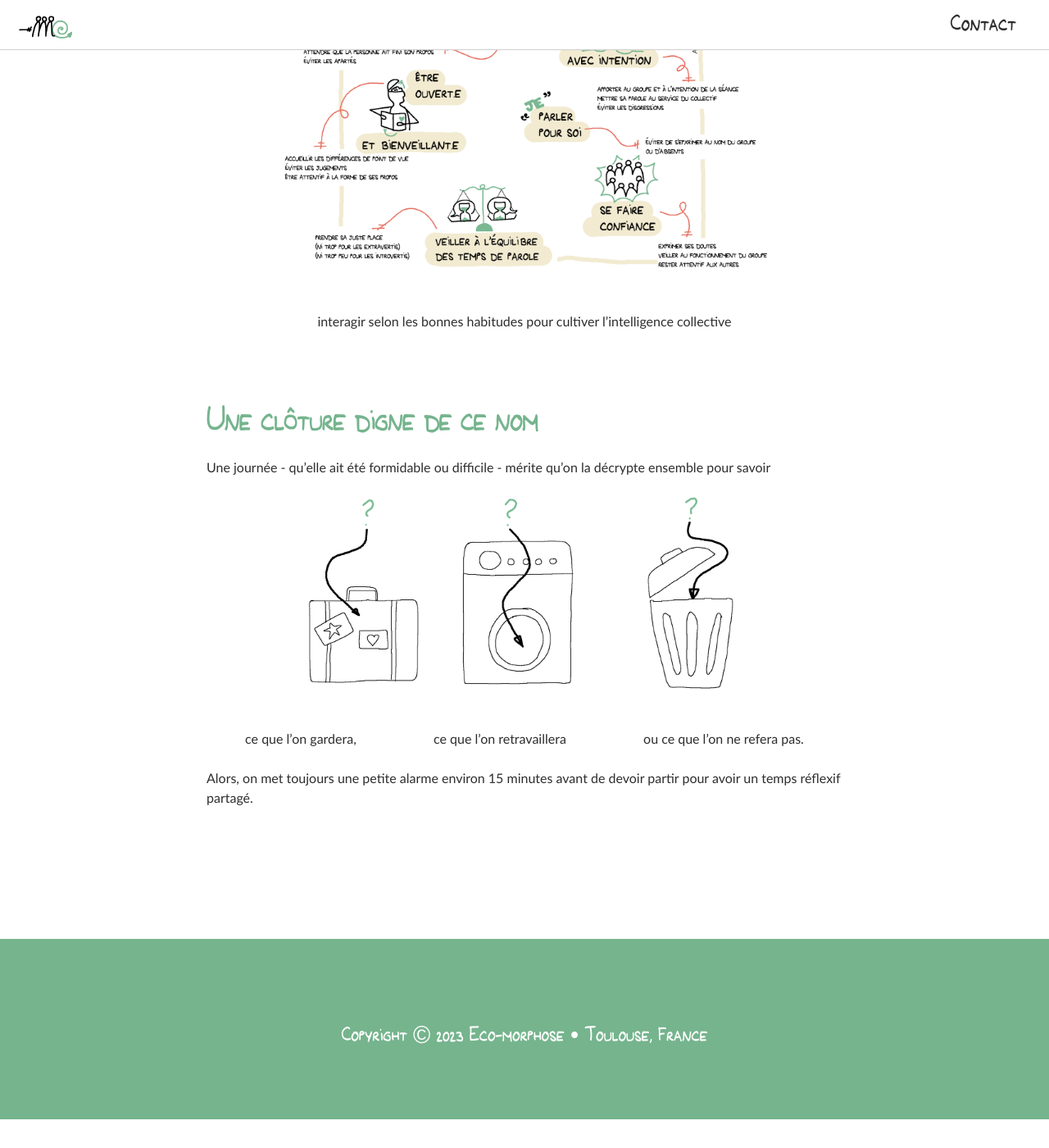
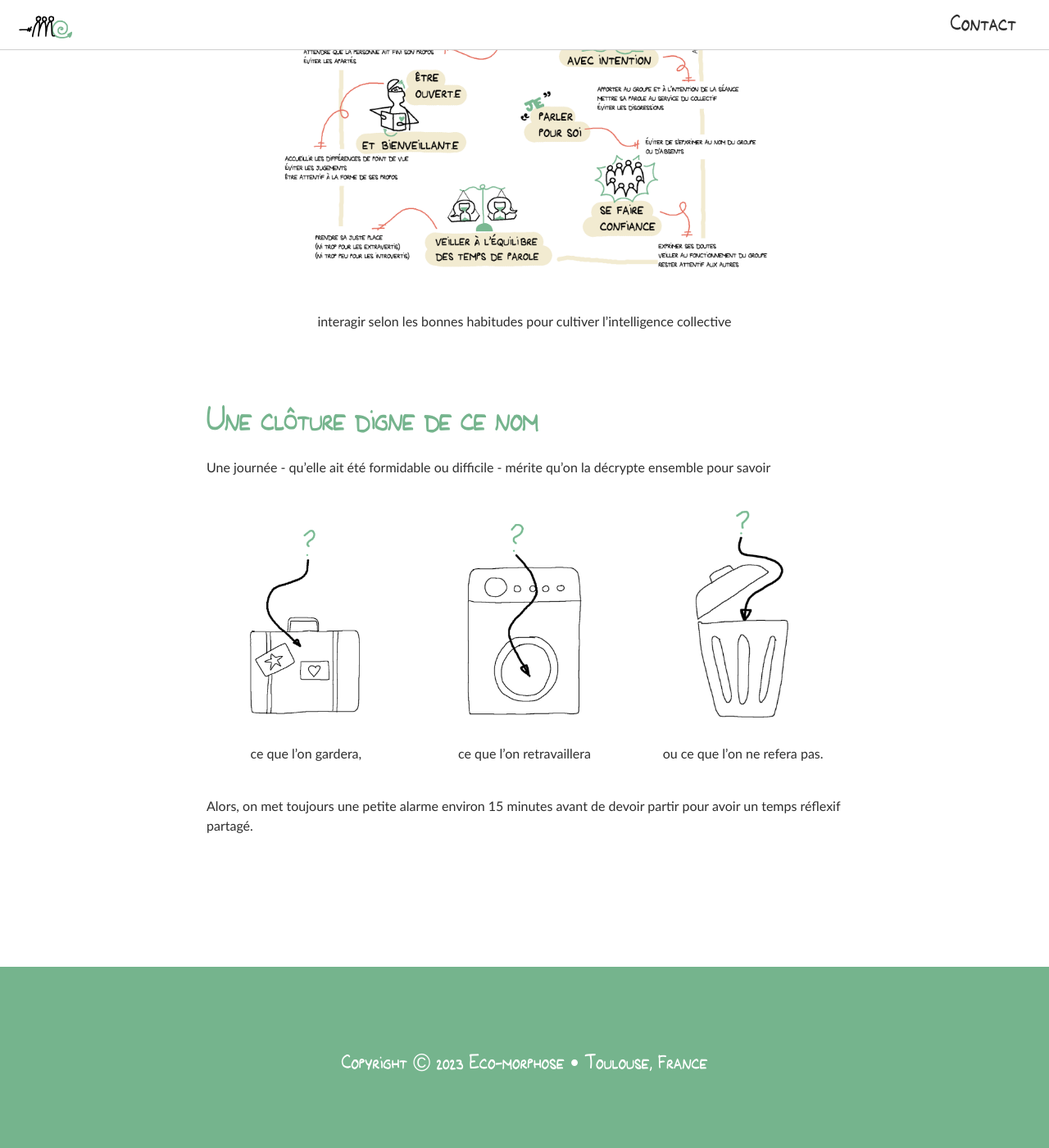
Before and after one commit to eco-morphose-2023/eco-morphose-2023.github.io, a Jekyll site: the page built from _posts/2022-08-10-journee-type-eco-morphose.html, in a window 1280 px wide and 1400 px high, scrolled down 1485 px. Shown: the whole window at 82% size. Built offline with Jekyll 4.4.1, drawn with Linux system fonts in a browser that asks for light colours; before the commit the page ends 2850 px from its top, so only the background shows below that.

Commit message:
update posts

```diff
--- a/_posts/2022-08-10-journee-type-eco-morphose.html
+++ b/_posts/2022-08-10-journee-type-eco-morphose.html
@@ -67,15 +67,21 @@
    <p>
       Une journée - qu’elle ait été formidable ou difficile - mérite qu’on la décrypte ensemble pour savoir
    </p>
-   <div>
-      <img class="w-100" src="/assets/images/posts/2023-08-10-journee-type/processus.png" />
+   <div class="row text-center">
+      <div class="col-md-4 d-flex flex-column justify-content-end">
+         <img class="mb-0" src="/assets/images/posts/2023-08-10-journee-type/processus-1.png" />
+         <p>ce que l’on gardera,</p>
+      </div>
+      <div class="col-md-4 d-flex flex-column justify-content-end">
+         <img class="mb-0" src="/assets/images/posts/2023-08-10-journee-type/processus-2.png" />
+         <p>ce que l’on retravaillera</p>
+      </div>
+      <div class="col-md-4 d-flex flex-column justify-content-end">
+         <img class="mb-0" src="/assets/images/posts/2023-08-10-journee-type/processus-3.png" />
+         <p>ou ce que l’on ne refera pas.</p>
+      </div>
    </div>
-   <div class="d-flex justify-content-around pb-4">
-      <span>ce que l’on gardera,</span>
-      <span>ce que l’on retravaillera</span>
-      <span>ou ce que l’on ne refera pas.</span>
-   </div>
-   <p>
+   <p class="mt-4">
       Alors, on met toujours une petite alarme environ 15 minutes avant de devoir partir pour avoir un temps réflexif partagé.
    </p>
 </section>
--- a/assets/css/styles.css
+++ b/assets/css/styles.css
@@ -507,9 +507,7 @@
 }
 
 .post-list{
-    display: grid;
-    grid-template-columns: repeat(3, 1fr);
-    gap: 35px;
+    display: block;
 }
 
 .post-list > li{
@@ -517,6 +515,8 @@
     border: 1px solid #2e2e2e;
     padding: 20px; */
     border-radius: 8px;
+    margin: 0 auto 30px;
+    max-width: 350px;
 }
 
 .post-list a{
@@ -613,6 +613,15 @@
     .methodo-desc::after{
         width: 40px;
     }
+
+    .post-list{
+        display: grid;
+        grid-template-columns: repeat(3, 1fr);
+        gap: 35px;
+    }
+    .post-list > li{
+        margin-bottom: 0;
+    }
 }
 
 @media screen and (min-width: 992px) {
```
Also changed, not shown: assets/images/posts/2023-08-10-journee-type/processus-1.png (added), assets/images/posts/2023-08-10-journee-type/processus-2.png (added), assets/images/posts/2023-08-10-journee-type/processus-3.png (added).
